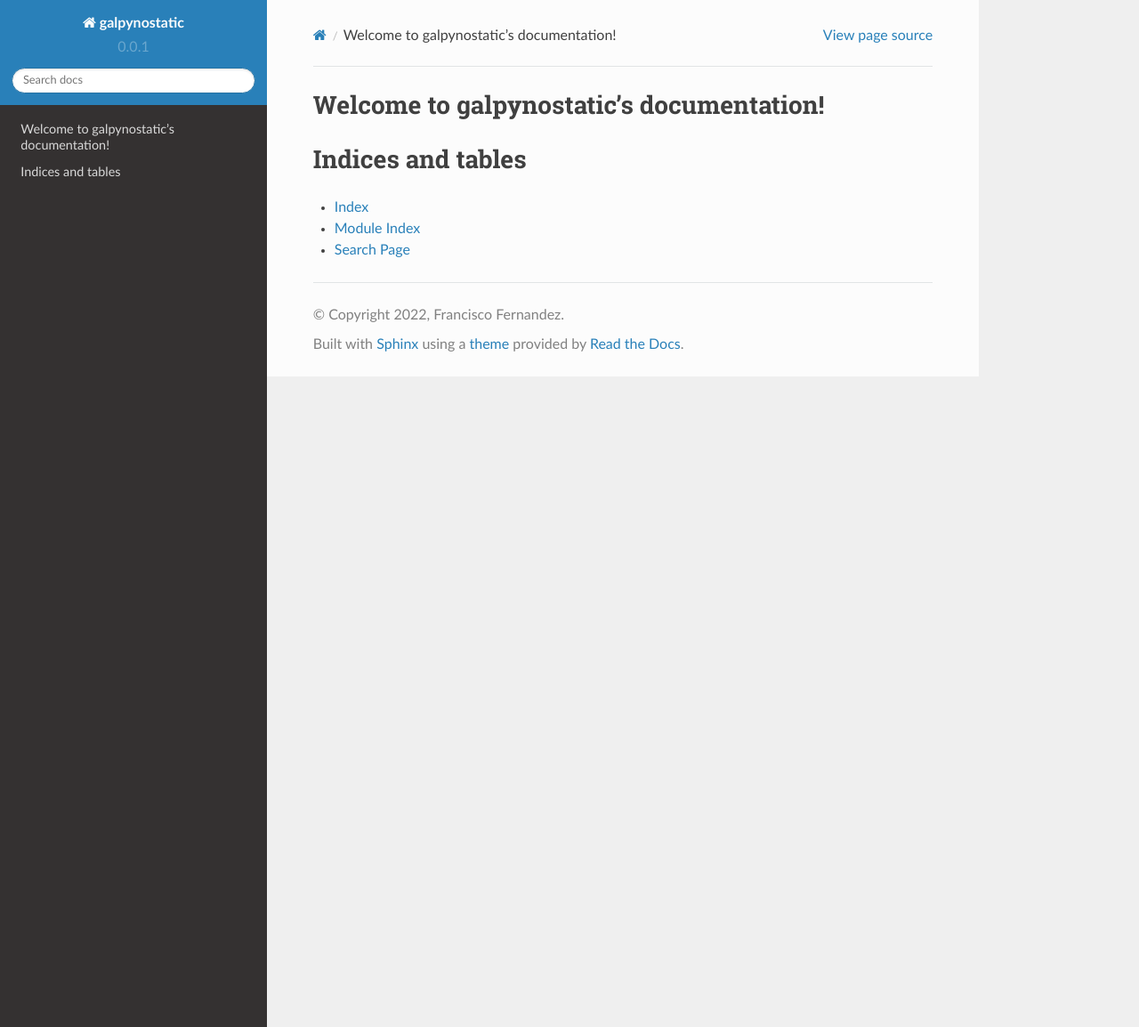
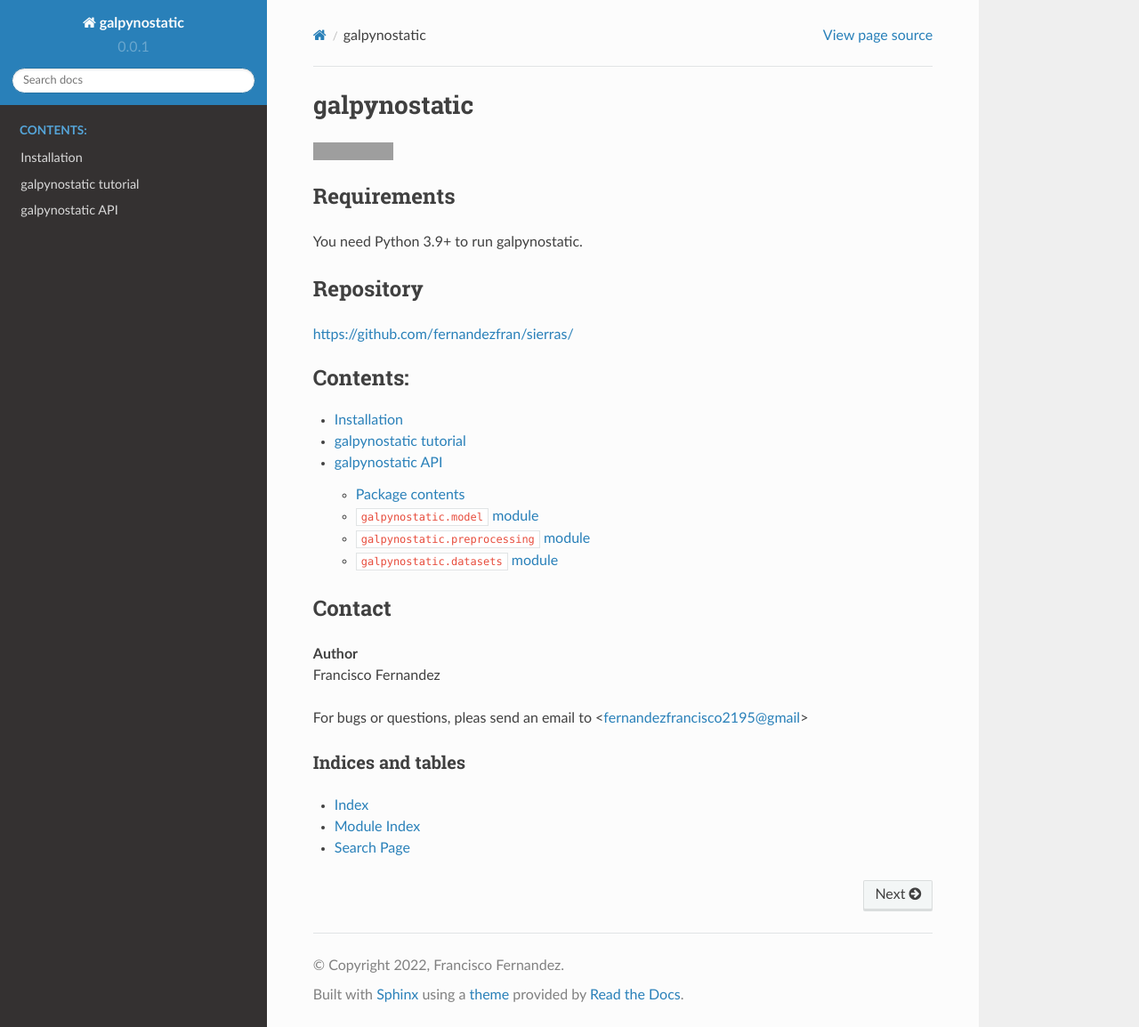
Before and after one commit to fernandezfran/galpynostatic, a Sphinx documentation site: the page built from docs/source/index.rst, in a window 1280 px wide and 1154 px high. Shown: the whole window at 89% size. Built offline with Sphinx 7.4.7 and the Read the Docs theme 2.0.0, drawn with Linux system fonts in a browser that asks for light colours; the version number is read from the project's files by our own code; grey boxes are pictures that could not be loaded.

Commit message:
simple docs

```diff
--- a/docs/source/index.rst
+++ b/docs/source/index.rst
@@ -3,13 +3,43 @@
    You can adapt this file completely to your liking, but it should at least
    contain the root `toctree` directive.
 
-Welcome to galpynostatic's documentation!
-=========================================
+=============
+galpynostatic
+=============
+
+.. image:: https://github.com/fernandezfran/galpynostatic/actions/workflows/CI.yml/badge.svg
+   :target: https://github.com/fernandezfran/galpynostatic/actions/workflows/CI.yml
+   :alt: galpynostatic CI
+
+
+Requirements
+------------
+
+You need Python 3.9+ to run galpynostatic.
+
+
+Repository
+----------
+
+https://github.com/fernandezfran/sierras/
+
 
 .. toctree::
    :maxdepth: 2
    :caption: Contents:
 
+   install
+   tutorial.ipynb
+   galpynostatic
+
+
+Contact
+-------
+
+| **Author**
+| Francisco Fernandez
+
+For bugs or questions, pleas send an email to <fernandezfrancisco2195@gmail>
 
 
 Indices and tables
```
Also changed, not shown: docs/source/galpynostatic.datasets.rst (deleted, +0 -10 lines), docs/source/galpynostatic.rst (+20 -15 lines), docs/source/install.rst (added, +14 -0 lines), docs/source/modules.rst (deleted, +0 -7 lines), docs/source/tutorial.ipynb (added), 1 other file.
